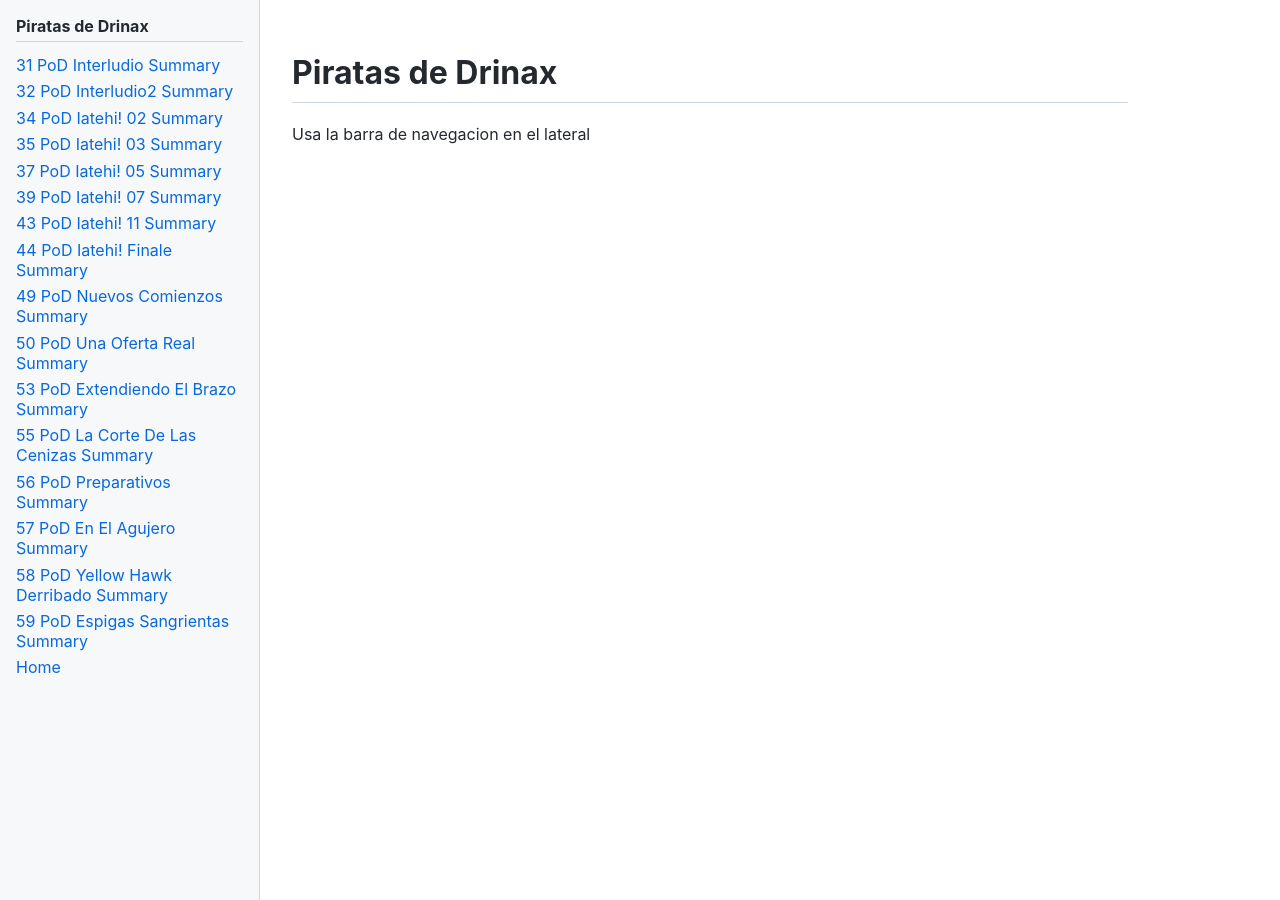
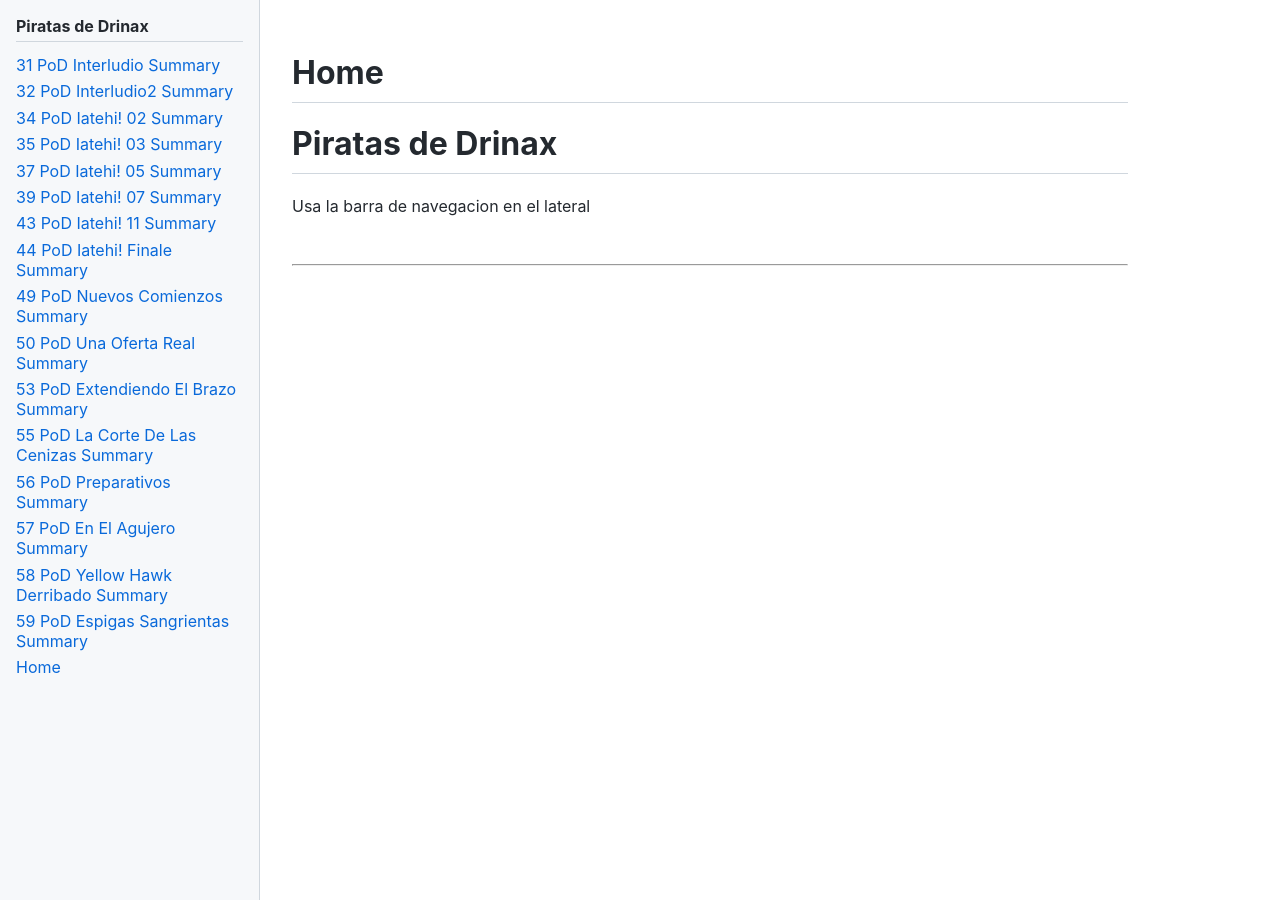
Before and after one commit to ragnarol/ragnarol.github.io, a Jekyll site: the page built from index.md, in a window 1280 px wide. Built offline with Jekyll 4.4.1, drawn with Linux system fonts in a browser that asks for light colours; comment, search, counter and statistics services are not loaded.

Commit message:
enable comments

```diff
--- a/_layouts/default.html
+++ b/_layouts/default.html
@@ -11,19 +11,45 @@
     <nav class="sidebar">
       <h2>{{ site.title }}</h2>
       <ul>
-        {% for page in site.pages %}
-          {% if page.title %}
+        {% for p in site.pages %}
+          {% if p.title %}
           <li>
-            <a href="{{ page.url | relative_url }}">
-              {{ page.title }}
+            <a href="{{ p.url | relative_url }}">
+              {{ p.title }}
             </a>
           </li>
           {% endif %}
         {% endfor %}
       </ul>
     </nav>
+
     <main class="content">
+      <!-- Auto header from filename -->
+      <h1>
+        {{ page.title | default: page.path | split: '/' | last | replace: '.md','' }}
+      </h1>
+
       {{ content }}
+
+      {% if page.comments != false %}
+      <hr style="margin: 3rem 0;">
+
+      <section id="comments">
+        <script src="https://giscus.app/client.js"
+          data-repo="ragnarol/ragnarol.github.io"
+          data-repo-id="MDEwOlJlcG9zaXRvcnkxNzMxODM3Mjk="
+          data-category="General"
+         data-category-id="DIC_kwDOClKS8c4C1YPo"
+          data-mapping="pathname"
+          data-strict="0"
+          data-reactions-enabled="1"
+          data-emit-metadata="0"
+          data-theme="light"
+          crossorigin="anonymous"
+          async>
+        </script>
+      </section>
+      {% endif %}
     </main>
   </div>
 </body>
```
Also changed, not shown: 1 other file.
